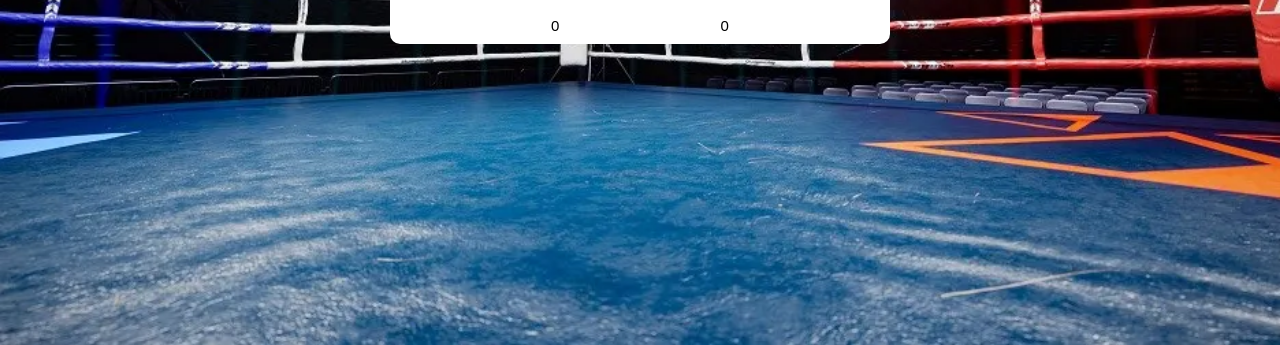
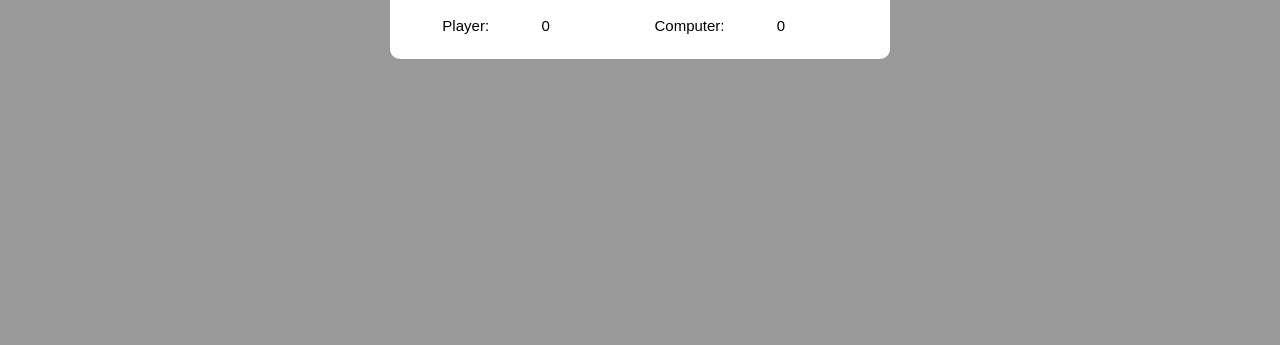
Before and after one commit to dhulkifl-a/Rock-Paper-Scissors, a plain HTML site: page index.html in a window 1280 px wide. Shown: the part 455-800 px from the top of the page. Drawn offline with Linux system fonts and the light colour scheme.

Commit message:
Change background color and add shadow on button

```diff
--- a/index.html
+++ b/index.html
@@ -24,8 +24,8 @@
             </div>
 
             <div class="scoreboard">
-                <div id="playerScore" type="number">0</div>
-                <div id="compScore" type="number">0</div>
+                <p>Player: <div id="playerScore" type="number">0</div></p>
+                <p>Computer: <div id="compScore" type="number">0</div></p>
             </div>
 
             <div class="popup" id="popup">
--- a/style.css
+++ b/style.css
@@ -1,6 +1,6 @@
 html {
     font-size: 10px;
-    background: url('./images/000_the-best-wwe-action-figures-d29ea5-2.webp') no-repeat center center fixed;
+    background: rgba(0, 0, 0, 0.4); /*url('./images/000_the-best-wwe-action-figures-d29ea5-2.webp') no-repeat center center fixed;*/
     background-size: cover;
 }
 
@@ -55,8 +55,13 @@ button {
     width: 10rem;
     text-align: center;
     color: white;
+    cursor: pointer;
     background: rgba(0, 0, 0, 0.4);
     text-shadow: 0 0 .5rem black;
+}
+
+button:hover, .popup button:hover {
+    box-shadow: inset 0 0 0 50px rgba(0, 0, 0, 0.2);;
 }
 
 .scoreboard {
```
